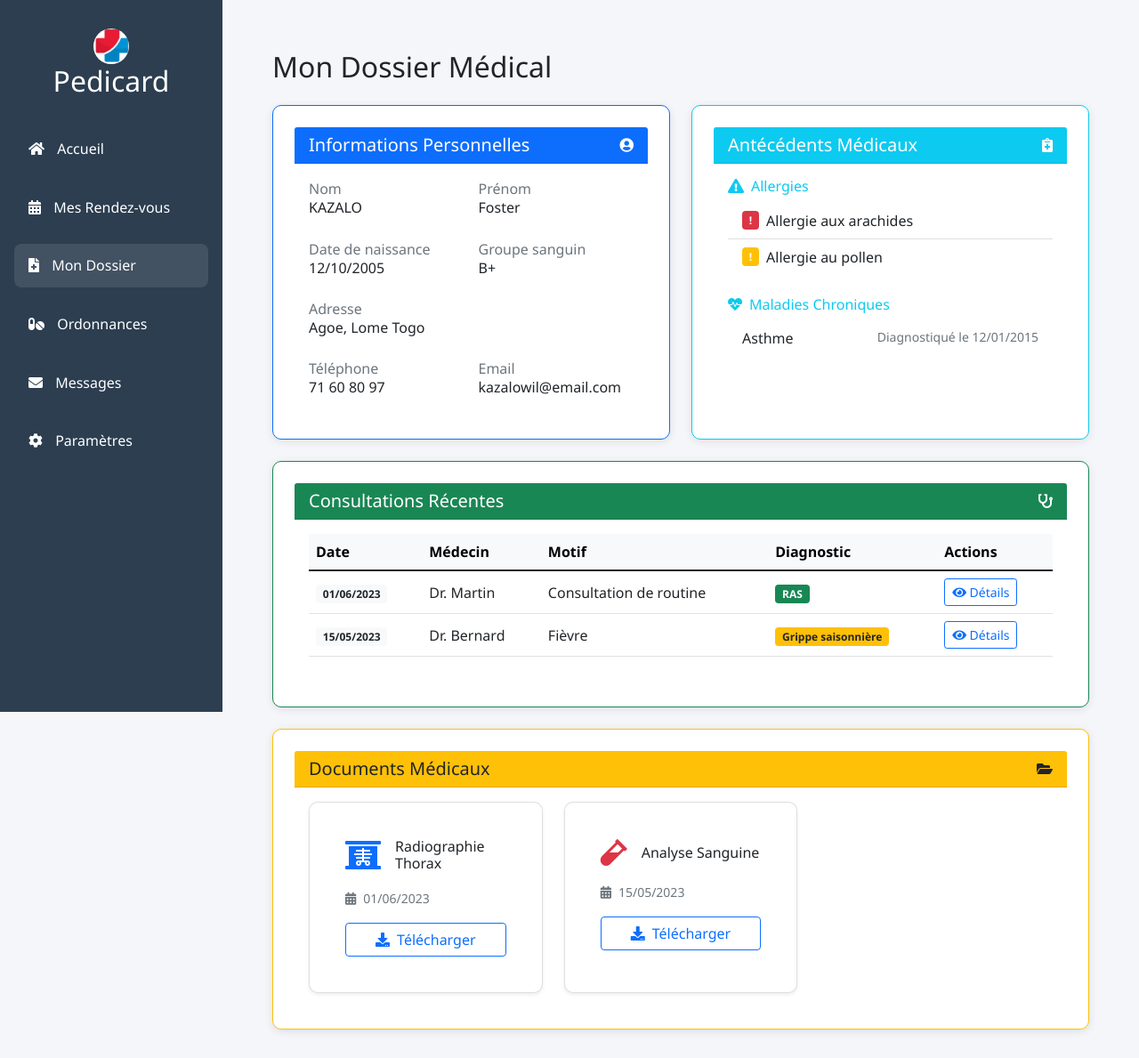
After one commit to essodond/Pedicard, a Django app: page /app/patient/dossier/ in a window 1280 px wide. The commit adds this page. Shown: the whole page at 89% size. Run offline with Django 5.2, Linux system fonts and the light colour scheme.

Commit message:
interface patient finalisation

```diff
--- a/app/templates/index.html
+++ b/app/templates/index.html
@@ -47,7 +47,7 @@
     <nav class="navbar">
         <div class="container nav-content">
             <h1 class="logo"><img src="{% static 'app/image/logo.png' %}" alt="Logo" style="width: 50px; height: auto;"> Pedicard</h1>
-            <div class="nav-buttons">Erat ipsum justo amet duo et elitr dolor, est duo duo eos lorem sed diam stet diam sed stet
+            <div class="nav-buttons">
                 <button id="showLoginBtn" class="btn btn-outline">Connexion</button>
                 <a href="{% url 'inscription' %}"><button id="showRegisterBtn" class="btn btn-primary">S'inscrire</button></a>
             </div>
--- a/app/templates/patient/dashboard.html
+++ b/app/templates/patient/dashboard.html
@@ -6,6 +6,8 @@
     <meta name="viewport" content="width=device-width, initial-scale=1.0">
     <title>Espace Patient</title>
     <link rel="stylesheet" href="{% static 'app/css/dashboards.css' %}">
+    <link href="https://cdn.jsdelivr.net/npm/bootstrap@5.1.3/dist/css/bootstrap.min.css" rel="stylesheet">
+    <link href="https://cdnjs.cloudflare.com/ajax/libs/font-awesome/5.15.4/css/all.min.css" rel="stylesheet">
 </head>
 <body>
     <div class="sidebar">
@@ -15,7 +17,8 @@
         </div>
         <nav>
             <a href="#" class="active"><i class="fas fa-home"></i> Accueil</a>
-            <a href="#"><i class="fas fa-calendar-alt"></i> Mes Rendez-vous</a>
+
+            <a href="{% url 'liste_rendezvous_patient' %}"><i class="fas fa-calendar-alt"></i> Mes Rendez-vous</a>
             <a href="#"><i class="fas fa-file-medical"></i> Mon Dossier</a>
             <a href="#"><i class="fas fa-pills"></i> Ordonnances</a>
             <a href="#"><i class="fas fa-envelope"></i> Messages</a>
--- /dev/null
+++ b/app/templates/patient/dossier.html
@@ -0,0 +1,292 @@
+{% load static %}
+<!DOCTYPE html>
+<html lang="fr">
+<head>
+    <meta charset="UTF-8">
+    <meta name="viewport" content="width=device-width, initial-scale=1.0">
+    <title>Mon Dossier Médical</title>
+    <link href="https://cdn.jsdelivr.net/npm/bootstrap@5.1.3/dist/css/bootstrap.min.css" rel="stylesheet">
+    <link href="https://cdnjs.cloudflare.com/ajax/libs/font-awesome/5.15.4/css/all.min.css" rel="stylesheet">
+    <link rel="stylesheet" href="{% static 'app/css/dashboards.css' %}">
+</head>
+<body>
+    <div class="sidebar">
+        <div class="logo">
+            <img src="{% static 'app/image/logo.png' %}" alt="Photo de profil" class="profile-pic">
+            <h2>Pedicard</h2>
+        </div>
+        <nav>
+            <a href="{% url 'dashboard_patient' %}"><i class="fas fa-home"></i> Accueil</a>
+            <a href="{% url 'liste_rendezvous_patient' %}"><i class="fas fa-calendar-alt"></i> Mes Rendez-vous</a>
+            <a href="#" class="active"><i class="fas fa-file-medical"></i> Mon Dossier</a>
+            <a href="#"><i class="fas fa-pills"></i> Ordonnances</a>
+            <a href="#"><i class="fas fa-envelope"></i> Messages</a>
+            <a href="#"><i class="fas fa-cog"></i> Paramètres</a>
+        </nav>
+    </div>
+
+    <div class="main-content">
+        <div class="container-fluid px-4">
+            <div class="row">
+                <div class="col-12">
+                    <h2 class="my-4">Mon Dossier Médical</h2>
+                </div>
+            </div>
+
+            <div class="row">
+                <!-- Personal Information Section -->
+                <div class="col-md-6 mb-4">
+                    <div class="card h-100 border-primary">
+                        <div class="card-header bg-primary text-white d-flex justify-content-between align-items-center">
+                            <h5 class="mb-0">Informations Personnelles</h5>
+                            <i class="fas fa-user-circle"></i>
+                        </div>
+                        <div class="card-body">
+                            <div class="row g-3">
+                                <div class="col-sm-6">
+                                    <label class="text-muted">Nom</label>
+                                    <p class="h6">KAZALO</p>
+                                </div>
+                                <div class="col-sm-6">
+                                    <label class="text-muted">Prénom</label>
+                                    <p class="h6">Foster</p>
+                                </div>
+                                <div class="col-sm-6">
+                                    <label class="text-muted">Date de naissance</label>
+                                    <p class="h6">12/10/2005</p>
+                                </div>
+                                <div class="col-sm-6">
+                                    <label class="text-muted">Groupe sanguin</label>
+                                    <p class="h6">B+</p>
+                                </div>
+                                <div class="col-12">
+                                    <label class="text-muted">Adresse</label>
+                                    <p class="h6">Agoe, Lome Togo</p>
+                                </div>
+                                <div class="col-sm-6">
+                                    <label class="text-muted">Téléphone</label>
+                                    <p class="h6">71 60 80 97</p>
+                                </div>
+                                <div class="col-sm-6">
+                                    <label class="text-muted">Email</label>
+                                    <p class="h6">kazalowil@email.com</p>
+                                </div>
+                            </div>
+                        </div>
+                    </div>
+                </div>
+
+                <!-- Medical History Section -->
+                <div class="col-md-6 mb-4">
+                    <div class="card h-100 border-info">
+                        <div class="card-header bg-info text-white d-flex justify-content-between align-items-center">
+                            <h5 class="mb-0">Antécédents Médicaux</h5>
+                            <i class="fas fa-notes-medical"></i>
+                        </div>
+                        <div class="card-body">
+                            <div class="mb-4">
+                                <h6 class="text-info"><i class="fas fa-exclamation-triangle me-2"></i>Allergies</h6>
+                                <ul class="list-group list-group-flush">
+                                    <li class="list-group-item d-flex align-items-center">
+                                        <span class="badge bg-danger me-2">!</span>
+                                        Allergie aux arachides
+                                    </li>
+                                    <li class="list-group-item d-flex align-items-center">
+                                        <span class="badge bg-warning me-2">!</span>
+                                        Allergie au pollen
+                                    </li>
+                                </ul>
+                            </div>
+                            <div>
+                                <h6 class="text-info"><i class="fas fa-heartbeat me-2"></i>Maladies Chroniques</h6>
+                                <ul class="list-group list-group-flush">
+                                    <li class="list-group-item">
+                                        <div class="d-flex justify-content-between">
+                                            <span>Asthme</span>
+                                            <small class="text-muted">Diagnostiqué le 12/01/2015</small>
+                                        </div>
+                                    </li>
+                                </ul>
+                            </div>
+                        </div>
+                    </div>
+                </div>
+            </div>
+
+            <!-- Recent Consultations -->
+            <div class="row mb-4">
+                <div class="col-12">
+                    <div class="card border-success">
+                        <div class="card-header bg-success text-white d-flex justify-content-between align-items-center">
+                            <h5 class="mb-0">Consultations Récentes</h5>
+                            <i class="fas fa-stethoscope"></i>
+                        </div>
+                        <div class="card-body">
+                            <div class="table-responsive">
+                                <table class="table table-hover align-middle">
+                                    <thead class="table-light">
+                                        <tr>
+                                            <th>Date</th>
+                                            <th>Médecin</th>
+                                            <th>Motif</th>
+                                            <th>Diagnostic</th>
+                                            <th>Actions</th>
+                                        </tr>
+                                    </thead>
+                                    <tbody>
+                                        <tr>
+                                            <td><span class="badge bg-light text-dark">01/06/2023</span></td>
+                                            <td>Dr. Martin</td>
+                                            <td>Consultation de routine</td>
+                                            <td><span class="badge bg-success">RAS</span></td>
+                                            <td>
+                                                <button class="btn btn-outline-primary btn-sm" data-bs-toggle="modal"
+                                                        data-bs-target="#consultationModal1">
+                                                    <i class="fas fa-eye"></i> Détails
+                                                </button>
+                                            </td>
+                                        </tr>
+                                        <tr>
+                                            <td><span class="badge bg-light text-dark">15/05/2023</span></td>
+                                            <td>Dr. Bernard</td>
+                                            <td>Fièvre</td>
+                                            <td><span class="badge bg-warning text-dark">Grippe saisonnière</span></td>
+                                            <td>
+                                                <button class="btn btn-outline-primary btn-sm" data-bs-toggle="modal"
+                                                        data-bs-target="#consultationModal2">
+                                                    <i class="fas fa-eye"></i> Détails
+                                                </button>
+                                            </td>
+                                        </tr>
+                                    </tbody>
+                                </table>
+                            </div>
+                        </div>
+                    </div>
+                </div>
+            </div>
+
+            <!-- Documents Médicaux -->
+            <div class="row">
+                <div class="col-12">
+                    <div class="card border-warning">
+                        <div class="card-header bg-warning text-dark d-flex justify-content-between align-items-center">
+                            <h5 class="mb-0">Documents Médicaux</h5>
+                            <i class="fas fa-folder-open"></i>
+                        </div>
+                        <div class="card-body">
+                            <div class="row g-4">
+                                <div class="col-md-4">
+                                    <div class="card h-100 shadow-sm">
+                                        <div class="card-body">
+                                            <div class="d-flex align-items-center mb-3">
+                                                <i class="fas fa-x-ray fa-2x text-primary me-3"></i>
+                                                <h6 class="card-title mb-0">Radiographie Thorax</h6>
+                                            </div>
+                                            <p class="card-text">
+                                                <small class="text-muted"><i class="fas fa-calendar-alt me-2"></i>01/06/2023</small>
+                                            </p>
+                                            <a href="#" class="btn btn-outline-primary w-100" target="_blank">
+                                                <i class="fas fa-download me-2"></i>Télécharger
+                                            </a>
+                                        </div>
+                                    </div>
+                                </div>
+                                <div class="col-md-4">
+                                    <div class="card h-100 shadow-sm">
+                                        <div class="card-body">
+                                            <div class="d-flex align-items-center mb-3">
+                                                <i class="fas fa-vial fa-2x text-danger me-3"></i>
+                                                <h6 class="card-title mb-0">Analyse Sanguine</h6>
+                                            </div>
+                                            <p class="card-text">
+                                                <small class="text-muted"><i class="fas fa-calendar-alt me-2"></i>15/05/2023</small>
+                                            </p>
+                                            <a href="#" class="btn btn-outline-primary w-100" target="_blank">
+                                                <i class="fas fa-download me-2"></i>Télécharger
+                                            </a>
+                                        </div>
+                                    </div>
+                                </div>
+                            </div>
+                        </div>
+                    </div>
+                </div>
+            </div>
+        </div>
+    </div>
+
+    <!-- Consultation Details Modals -->
+    <div class="modal fade" id="consultationModal1" tabindex="-1" aria-hidden="true">
+        <div class="modal-dialog modal-lg">
+            <div class="modal-content">
+                <div class="modal-header bg-primary text-white">
+                    <h5 class="modal-title">Détails de la Consultation</h5>
+                    <button type="button" class="btn-close btn-close-white" data-bs-dismiss="modal" aria-label="Close"></button>
+                </div>
+                <div class="modal-body">
+                    <div class="row g-4">
+                        <div class="col-md-6">
+                            <div class="card border-light">
+                                <div class="card-body">
+                                    <h6 class="card-subtitle mb-3 text-muted">Informations Générales</h6>
+                                    <p><i class="fas fa-calendar-day me-2 text-primary"></i><strong>Date:</strong> 01/06/2023</p>
+                                    <p><i class="fas fa-user-md me-2 text-primary"></i><strong>Médecin:</strong> Dr. Martin</p>
+                                    <p><i class="fas fa-clipboard me-2 text-primary"></i><strong>Motif:</strong> Consultation de routine</p>
+                                </div>
+                            </div>
+                        </div>
+                        <div class="col-md-6">
+                            <div class="card border-light">
+                                <div class="card-body">
+                                    <h6 class="card-subtitle mb-3 text-muted">Résultats</h6>
+                                    <p><i class="fas fa-stethoscope me-2 text-success"></i><strong>Diagnostic:</strong> RAS</p>
+                                    <p><i class="fas fa-prescription-bottle-alt me-2 text-success"></i><strong>Traitement:</strong> Aucun</p>
+                                </div>
+                            </div>
+                        </div>
+                    </div>
+                </div>
+                <div class="modal-footer">
+                    <button type="button" class="btn btn-secondary" data-bs-dismiss="modal">Fermer</button>
+                </div>
+            </div>
+        </div>
+    </div>
+
+    <div class="modal fade" id="consultationModal2" tabindex="-1" aria-hidden="true">
+        <div class="modal-dialog modal-lg">
+            <div class="modal-content">
+                <div class="modal-header bg-primary text-white">
+                    <h5 class="modal-title">Détails de la Consultation</h5>
+                    <button type="button" class="btn-close btn-close-white" data-bs-dismiss="modal" aria-label="Close"></button>
+                </div>
+                <div class="modal-body">
+                    <div class="row g-4">
+                        <div class="col-md-6">
+                            <div class="card border-light">
+                                <div class="card-body">
+                                    <h6 class="card-subtitle mb-3 text-muted">Informations Générales</h6>
+                                    <p><i class="fas fa-calendar-day me-2 text-primary"></i><strong>Date:</strong> 15/05/2023</p>
+                                    <p><i class="fas fa-user-md me-2 text-primary"></i><strong>Médecin:</strong> Dr. Bernard</p>
+                                    <p><i class="fas fa-clipboard me-2 text-primary"></i><strong>Motif:</strong> Fièvre</p>
+                                </div>
+                            </div>
+                        </div>
+                        <div class="col-md-6">
+                            <div class="card border-light">
+                                <div class="card-body">
+                                    <h6 class="card-subtitle mb-3 text-muted">Résultats</h6>
+                                    <p><i class="fas fa-stethoscope me-2 text-warning"></i><strong>Diagnostic:</strong> Grippe saisonnière</p>
+                                    <p><i class="fas fa-prescription-bottle-alt me-2 text-warning"></i><strong>Traitement:</strong> Paracétamol, repos</p>
+                                </div>
+                            </div>
+                        </div>
+                    </div>
+                </div>
+                <div class="modal-footer">
+                    <button type="button" class="btn btn-secondary" data-bs-dismiss="modal">Fermer</button>
+                </div>
+            </div>
+        </div>
+    </div>
--- a/app/urls.py
+++ b/app/urls.py
@@ -20,7 +20,12 @@ urlpatterns = [
     path('infirmier/', views.dashboard_infirmier, name='dashboard_infirmier'),
     #chemin vers la liste des patients
     path('liste_patient/', views.liste_patients, name='liste_patients'),
-    #chemin vers la liste des rendez-vous
+    #chemin vers la liste des rendez-vous du patient
+    path('patient/rendezvous/', views.liste_rendezvous_patient, name='liste_rendezvous_patient'),
+    #chemin vers ledossier du patient
+    path('patient/dossier/', views.dossier_patient, name='dossier_patient'),
+    #chemin vers la page d'ordonnance du patient
+    path('patient/ordonnance/', views.ordonnance_patient, name='ordonnance_patient'),
 
     #chemin vers la liste des rendez-vous du medecin
     path('medecin/rendezvous/', views.liste_rendezvous_medecin, name='liste_rendezvous_medecin'),
--- a/app/views.py
+++ b/app/views.py
@@ -64,3 +64,15 @@ def rendezvous(request):
 # Vue pour la liste des rendez-vous du médecin
 def liste_rendezvous_medecin(request):
     return render(request, 'medecin/rendezvous.html')
+
+# Vue pour la liste des rendez-vous du patient
+def liste_rendezvous_patient(request):
+    return render(request,'patient/rdv.html')
+
+#vue pour le dossier de patient
+def dossier_patient(request):
+    return render(request,'patient/dossier.html')
+
+#vue vers la page d'ordonnance du patient
+def ordonnance_patient(request):
+    return render(request,'patient/ordonnance.html')
```
Also changed, not shown: app/templates/patient/ordonnance.html (added, +187 -0 lines), app/templates/patient/rdv.html (added, +194 -0 lines).
